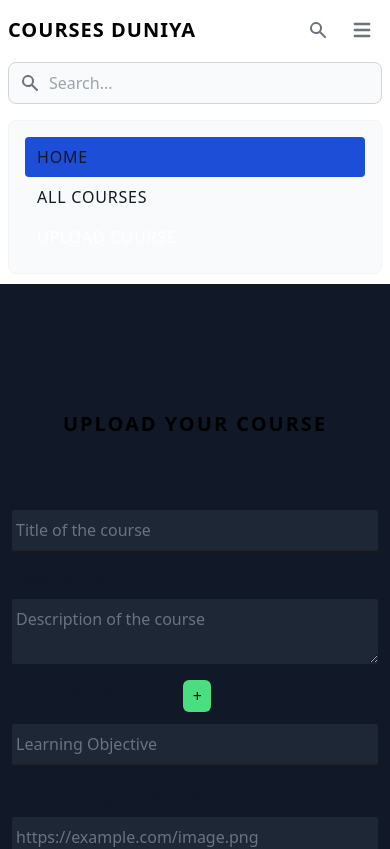
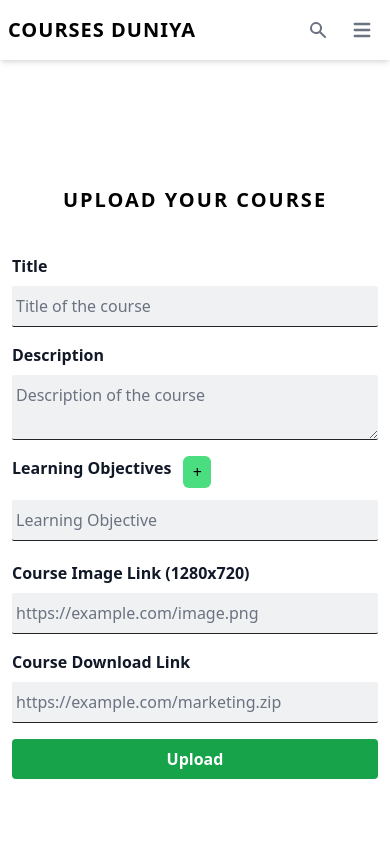
Before and after one commit to RinkeshRana/course-website, a Next.js app: page /upload in a window 390 px wide. Shown: the top 849 px of the page. Built offline with nearby package versions, Linux system fonts and the light colour scheme.

Commit message:
light theme fixes

```diff
--- a/components/CourseCard.js
+++ b/components/CourseCard.js
@@ -8,7 +8,7 @@
     router.push(`/course/${slug}`);
   };
   return (
-    <div className="text-white bg-gray-800 min-w-[300px] max-w-[500px]  sm:max-w-[415px] md:p-4 p-1 m-2 hover:shadow-lg ">
+    <div className="text-white dark:bg-gray-800 min-w-[300px] max-w-[500px]  sm:max-w-[415px] md:p-4 p-1 m-2 shadow-lg bg-gray-800 ">
       <div className="flex flex-col items-center justify-center">
         <div className="max-w-sm max-h-sm">
           <img
@@ -26,7 +26,7 @@
             {shortDescription}
           </h4>
           <button
-            className="bg-green-600 w-full text-xs text-white font-bold py-2 rounded mt-4"
+            className="bg-green-600  w-full text-xs text-white font-bold py-2 rounded mt-4"
             onClick={openCourse}
           >
             Download
--- a/components/CourseDownload.js
+++ b/components/CourseDownload.js
@@ -4,10 +4,10 @@
 function CourseDownload({ downloadLink }) {
   return (
     <div>
-      <h6 className="text-white text-xl md:text-3xl  font-bold tracking-widest ">
+      <h6 className="dark:text-white text-xl md:text-3xl  font-bold tracking-widest ">
         📁 Download the course
       </h6>
-      <div className="text-light text-gray-400 text-sm md:text-xl ml-4 mt-8 leading-loose hover:text-white hover:underline w-fit">
+      <div className="text-light dark:text-gray-400 text-sm md:text-xl ml-4 mt-8 leading-loose hover:text-white hover:underline w-fit">
         <a target={"_blank"} rel="noopener noreferrer" href={downloadLink}>
           🔘 Download Link
         </a>
--- a/components/Navbar.js
+++ b/components/Navbar.js
@@ -1,21 +1,30 @@
 import Link from "next/link";
 import { useRouter } from "next/router";
-import React, { useEffect, useState } from "react";
+import React, { useEffect, useRef, useState } from "react";
 
 function NavBar() {
   const router = useRouter();
+  const searchInputRef = useRef();
 
   const [searchInput, setSearchInput] = useState("");
   const [searchData, setSearchData] = useState();
+  const [navbarOpen, setNavbarOpen] = useState(false);
+
+  const switchSearch = () => {
+    setNavbarOpen(true);
+    searchInputRef.current.focus();
+  };
+
+  const switchNavbar = () => {
+    setNavbarOpen(!navbarOpen);
+  };
 
   useEffect(() => {
     const delayDebounceFn = setTimeout(() => {
       if (searchInput.length > 0) {
-        console.log(searchInput);
         fetch(`/api/get-course?search=${searchInput}`)
           .then((res) => res.json())
           .then((data) => {
-            console.log(data);
             setSearchData(data);
           });
       }
@@ -28,13 +37,13 @@
     <div>
       <div className="bg-white border-gray-200 px-2 sm:px-4 py-2.5 dark:bg-gray-900 shadow-md">
         <div className="container flex flex-wrap justify-between items-center mx-auto relative">
-          {searchData && (
-            <div className="absolute top-14 dark:bg-gray-800 bg-white shadow-lg rounded-md w-1/3 z-50 right-0 border-2 border-gray-700 ">
+          {searchData?.length >= 1 && (
+            <div className="absolute top-24 md:top-14 dark:bg-gray-800 bg-white shadow-lg rounded-md w-full md:w-1/3 z-50 md:right-0 border-2 border-gray-700 ">
               <div className="p-2">
                 {searchData.map((course) => (
                   <div
                     key={course.slug}
-                    className="flex flex-row items-center space-x-2 p-2 cursor-pointer hover:bg-gray-200 duration-150 hover:scale-105 dark:hover:bg-gray-700 rounded-md"
+                    className="flex flex-row items-center space-x-2 p-1 md:p-2 cursor-pointer hover:bg-gray-200 duration-150 hover:scale-105 dark:hover:bg-gray-700 rounded-md"
                     onClick={() => {
                       router.push(`/course/${course.slug}`);
                       setSearchInput("");
@@ -70,6 +79,7 @@
                 fill="currentColor"
                 viewBox="0 0 20 20"
                 xmlns="http://www.w3.org/2000/svg"
+                onClick={switchSearch}
               >
                 <path
                   fillRule="evenodd"
@@ -119,6 +129,7 @@
                 fill="currentColor"
                 viewBox="0 0 20 20"
                 xmlns="http://www.w3.org/2000/svg"
+                onClick={switchNavbar}
               >
                 <path
                   fillRule="evenodd"
@@ -129,8 +140,10 @@
             </button>
           </div>
           <div
-            className="block justify-between items-center w-full md:flex md:w-auto md:order-1"
-            id="navbar-search"
+            className={` justify-between items-center w-full md:flex md:w-auto md:order-1"
+            id="navbar-search
+            ${navbarOpen ? "block" : "hidden"}
+            `}
           >
             <div className="relative mt-3 md:hidden">
               <div className="flex absolute inset-y-0 left-0 items-center pl-3 pointer-events-none">
@@ -154,6 +167,7 @@
                 className="block p-2 pl-10 w-full text-gray-900 bg-gray-50 rounded-lg border border-gray-300 sm:text-sm focus:ring-blue-500 focus:border-blue-500 dark:bg-gray-700 dark:border-gray-600 dark:placeholder-gray-400 dark:text-white dark:focus:ring-blue-500 dark:focus:border-blue-500"
                 placeholder="Search..."
                 value={searchInput}
+                ref={searchInputRef}
                 onChange={(e) => setSearchInput(e.target.value)}
               />
             </div>
@@ -161,9 +175,9 @@
               <li>
                 <Link href="/">
                   <span
-                    className={`block py-2 pr-4 pl-3  bg-blue-700 rounded md:bg-transparent  md:p-0 tracking-wider uppercase cursor-pointer ${
+                    className={`block py-2 pr-4 pl-3 rounded md:bg-transparent  md:p-0 tracking-wider uppercase cursor-pointer ${
                       router.pathname === "/"
-                        ? "dark:text-white text-white md:text-blue-700 "
+                        ? "dark:text-white text-white md:text-blue-700 bg-blue-700"
                         : "text-gray-900 dark:text-gray-500"
                     }`}
                     aria-current="page"
@@ -175,13 +189,11 @@
               <li>
                 <Link href="/course">
                   <span
-                    className={`block py-2 pr-4 pl-3 text-gray-700 rounded  md:p-0 dark:text-gray-400 dark:hover:bg-gray-70 md:dark:hover:bg-transparent tracking-wider uppercase dark:border-gray-700 cursor-pointer
-                    ${
+                    className={`block py-2 pr-4 pl-3 rounded md:bg-transparent  md:p-0 tracking-wider uppercase cursor-pointer ${
                       router.pathname === "/course"
-                        ? " text-white md:text-blue-700 "
+                        ? "dark:text-white text-white md:text-blue-700 bg-blue-700"
                         : "text-gray-900 dark:text-gray-500"
-                    }
-                  `}
+                    }`}
                   >
                     All Courses
                   </span>
@@ -190,9 +202,9 @@
               <li>
                 <Link href="/upload">
                   <span
-                    className={`block py-2 pr-4 pl-3 text-gray-700 rounded hover:bg-gray-100 md:hover:bg-transparent md:hover:text-blue-700 md:p-0 dark:text-gray-400 md:dark:hover:text-white dark:hover:bg-gray-700 tracking-wider uppercase dark:hover:text-white md:dark:hover:bg-transparent dark:border-gray-700 cursor-pointer ${
+                    className={`block py-2 pr-4 pl-3 rounded md:bg-transparent  md:p-0 tracking-wider uppercase cursor-pointer ${
                       router.pathname === "/upload"
-                        ? "dark:text-white text-white md:text-blue-700 "
+                        ? "dark:text-white text-white md:text-blue-700 bg-blue-700"
                         : "text-gray-900 dark:text-gray-500"
                     }`}
                   >
--- a/components/TopCourses.js
+++ b/components/TopCourses.js
@@ -14,14 +14,14 @@
   return (
     <div className="bg-white dark:bg-gray-900  h-[630px] border-b border-gray-600 border-dotted">
       <div className="p-4">
-        <div className="text-center text-white font-bold text-2xl uppercase tracking-widest mt-5">
+        <div className="text-center text-black dark:text-white font-bold text-2xl uppercase tracking-widest mt-5">
           {title}
         </div>
-        <div className="text-gray-400 font-semibold  text-center uppercase mt-5">
+        <div className="dark:text-gray-400 font-semibold  text-center uppercase mt-5">
           {description}
         </div>
       </div>
-      <div className="md:mx-3 flex flex-row overflow-x-scroll rounded-sm p-1 scrollbar-thin scrollbar-track-gray-400/30 scrollbar-thumb-purple-700/80 ">
+      <div className="md:mx-3 flex flex-row overflow-x-scroll rounded-sm p-1 scrollbar-thin dark:scrollbar-track-gray-400/30 dark:scrollbar-thumb-purple-700/80  scrollbar-thumb-rounded-full scrollbar-track-rounded-full">
         {courses &&
           courses.map((course) => (
             <CourseCard
--- a/components/UploadForm.js
+++ b/components/UploadForm.js
@@ -56,7 +56,7 @@
   };
 
   return (
-    <div className=" bg-gray-900">
+    <div className=" dark:bg-gray-900">
       <div className="flex flex-col items-center justify-center min-h-screen">
         <div className="flex flex-col items-center justify-center rounded-lg p-3 md:p-16 w-full md:w-min ">
           <h1 className="text-xl sm:text-2xl font-bold mb-10 uppercase tracking-widest dark:text-white ">
@@ -70,7 +70,7 @@
               Title
             </label>
             <input
-              className="outline-none bg-slate-400/10 rounded-sm border-b px-1 md:px-6 py-2 md:py-3 border-[#242424] text-gray-500 placeholder-gray-500 transition-all focus:border-green-500/40 focus:text-green-300/40 hover:border-green-500/40 md:md:w-96 w-full"
+              className="outline-none  bg-slate-500/10 dark:bg-slate-400/10 rounded-sm border-b px-1 md:px-6 py-2 md:py-3 border-[#242424] text-gray-500 placeholder-gray-500 transition-all focus:border-green-500/40 dark:focus:text-green-300/40 hover:border-green-500/40 md:md:w-96 w-full"
               type="text"
               id="title"
               placeholder="Title of the course"
@@ -86,7 +86,7 @@
               Description
             </label>
             <textarea
-              className="outline-none bg-slate-400/10 rounded-sm border-b px-1 md:px-6 py-2 md:py-3 border-[#242424] text-gray-500 placeholder-gray-500  focus:border-green-500/40 focus:text-green-300/40 hover:border-green-500/40 md:w-96"
+              className="outline-none bg-slate-500/10 dark:bg-slate-400/10 rounded-sm border-b px-1 md:px-6 py-2 md:py-3 border-[#242424] text-gray-500 placeholder-gray-500  focus:border-green-500/40 dark:focus:text-green-300/40 hover:border-green-500/40 md:w-96"
               type="text"
               id="description"
               placeholder="Description of the course"
@@ -126,7 +126,7 @@
               [...Array(objectives)].map((e, i) => (
                 <input
                   key={i}
-                  className="outline-none bg-slate-400/10 rounded-sm border-b px-1 md:px-6 py-2 md:py-3 border-[#242424] text-gray-500 placeholder-gray-500 transition-all focus:border-green-500/40 focus:text-green-300/40 hover:border-green-500/40 md:md:w-96 w-full my-1"
+                  className="outline-none bg-slate-500/10 dark:bg-slate-400/10 rounded-sm border-b px-1 md:px-6 py-2 md:py-3 border-[#242424] text-gray-500 placeholder-gray-500 transition-all focus:border-green-500/40 dark:focus:text-green-300/40 hover:border-green-500/40 md:md:w-96 w-full my-1"
                   type="text"
                   id="title"
                   placeholder="Learning Objective"
@@ -148,7 +148,7 @@
               Course Image Link (1280x720)
             </label>
             <input
-              className="outline-none bg-slate-400/10 rounded-sm border-b px-1 md:px-6 py-2 md:py-3 border-[#242424] text-gray-500 placeholder-gray-500 transition-all focus:border-green-500/40 focus:text-green-300/40 hover:border-green-500/40 md:w-96"
+              className="outline-none bg-slate-500/10 dark:bg-slate-400/10 rounded-sm border-b px-1 md:px-6 py-2 md:py-3 border-[#242424] text-gray-500 placeholder-gray-500 transition-all focus:border-green-500/40 dark:focus:text-green-300/40 hover:border-green-500/40 md:w-96"
               type="text"
               id="title"
               placeholder="https://example.com/image.png"
@@ -164,7 +164,7 @@
               Course Download Link
             </label>
             <input
-              className="outline-none bg-slate-400/10 rounded-sm border-b px-1 md:px-6 py-2 md:py-3 border-[#242424] text-gray-500 placeholder-gray-500 transition-all focus:border-green-500/40 focus:text-green-300/40 hover:border-green-500/40 md:w-96"
+              className="outline-none bg-slate-500/10 dark:bg-slate-400/10 rounded-sm border-b px-1 md:px-6 py-2 md:py-3 border-[#242424] text-gray-500 placeholder-gray-500 transition-all focus:border-green-500/40 dark:focus:text-green-300/40 hover:border-green-500/40 md:w-96"
               type="text"
               id="title"
               placeholder="https://example.com/marketing.zip"
```
Also changed, not shown: components/CourseHeader.js (+8 -3 lines), components/Header.js (+10 -5 lines), pages/course/index.js (+6 -1 lines), pages/index.js (+7 -2 lines), 1 other file (tests, documents, lock files or other folders).
